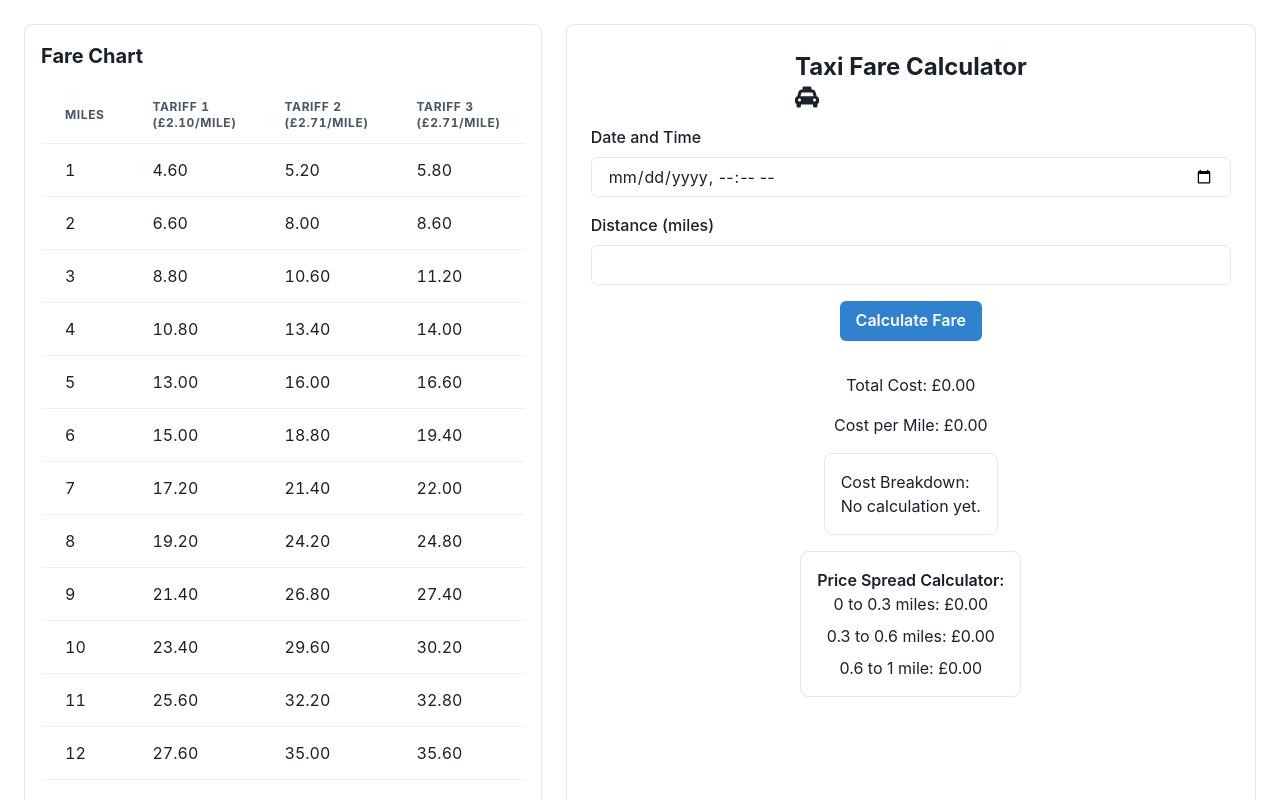
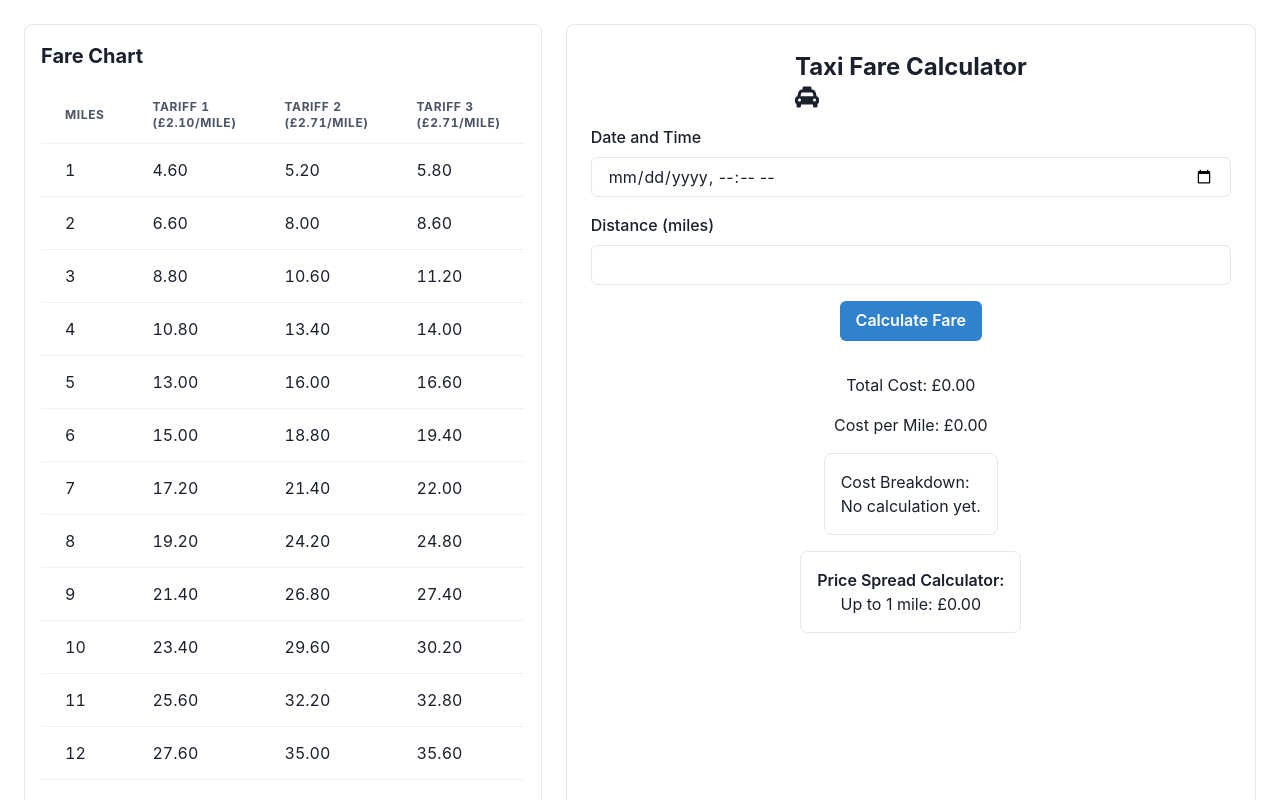
Before and after one commit to GPT-Engineer-App/taxi-journey-pricer, a React (Vite) app: page / in a window 1280 px wide. Shown: the top 800 px of the page. Built offline with nearby package versions, Linux system fonts and the light colour scheme.

Commit message:
Price Spread Calculator should only calculate the first mile
Updated the Price Spread Calculator to only calculate and display the price for the first mile.

```diff
--- a/src/pages/Index.jsx
+++ b/src/pages/Index.jsx
@@ -19,10 +19,9 @@ const Index = () => {
 
   const [priceSpread, setPriceSpread] = useState({});
   const calculatePriceSpread = (totalCost) => {
+    const oneMileCost = totalCost > 0 ? (totalCost / miles) * (miles < 1 ? miles : 1) : 0;
     return {
-      from0To03: ((totalCost / miles) * 0.3).toFixed(2),
-      from03To06: ((totalCost / miles) * 0.3).toFixed(2),
-      from06To1: ((totalCost / miles) * 0.4).toFixed(2),
+      upToOneMile: oneMileCost.toFixed(2),
     };
   };
   const calculateCost = () => {
@@ -103,9 +102,7 @@ const Index = () => {
                   Price Spread Calculator:
                 </Text>
                 <VStack spacing={2}>
-                  <Text>0 to 0.3 miles: £{priceSpread.from0To03 || "0.00"}</Text>
-                  <Text>0.3 to 0.6 miles: £{priceSpread.from03To06 || "0.00"}</Text>
-                  <Text>0.6 to 1 mile: £{priceSpread.from06To1 || "0.00"}</Text>
+                  <Text>Up to 1 mile: £{priceSpread.upToOneMile || "0.00"}</Text>
                 </VStack>
               </Box>
             </VStack>
```
